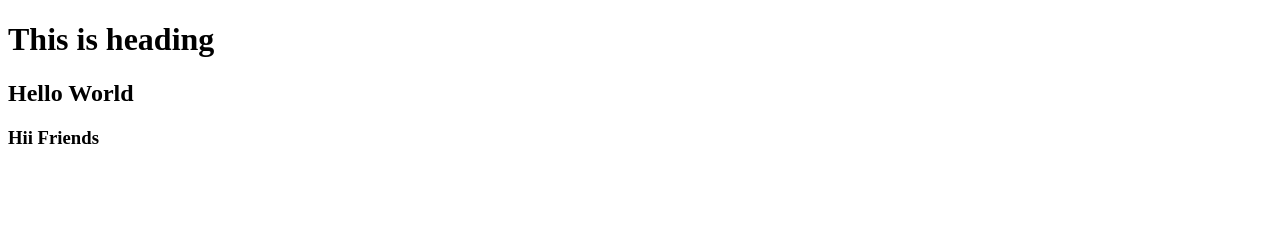
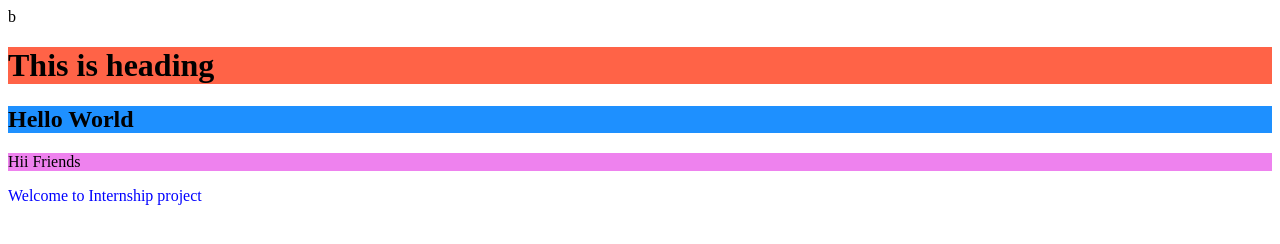
Before and after one commit to shreekaribhat/shree, a plain HTML site: page index.html in a window 1280 px wide. Drawn offline with Linux system fonts and the light colour scheme.

Commit message:
change commit

```diff
--- a/index.html
+++ b/index.html
@@ -1,14 +1,24 @@
 <!DOCTYPE html>
 <html lang="en">
+
 <head>
     <meta charset="UTF-8">
     <meta name="viewport" content="width=<This >, initial-scale=1.0">
     <meta http-equiv="X-UA-Compatible" content="ie=edge">
     <title>Document</title>
 </head>
+
 <body>
-    <h1>This is heading</h1>
-    <h2>Hello World</h2>
-    <h3>Hii Friends</h3>
+    <script>
+        var a = "abcde";
+        var b = "ghijk";
+        document.write(a.charAt(1));
+
+    </script>
+    <h1 style="background-color:Tomato;">This is heading</h1>
+    <h2 style="background-color:DodgerBlue;">Hello World</h2>
+    <p style="background-color:violet;">Hii Friends</p>
+    <p style="color:blue;">Welcome to Internship project</p>
 </body>
+
 </html>
--- /dev/null
+++ b/script.js
@@ -0,0 +1,5 @@
+var a=5;
+console.log(a);
+var a=9-8;
+console.log(a);
+console.log("Shreekari");
```
Also changed, not shown: style.css (added).
